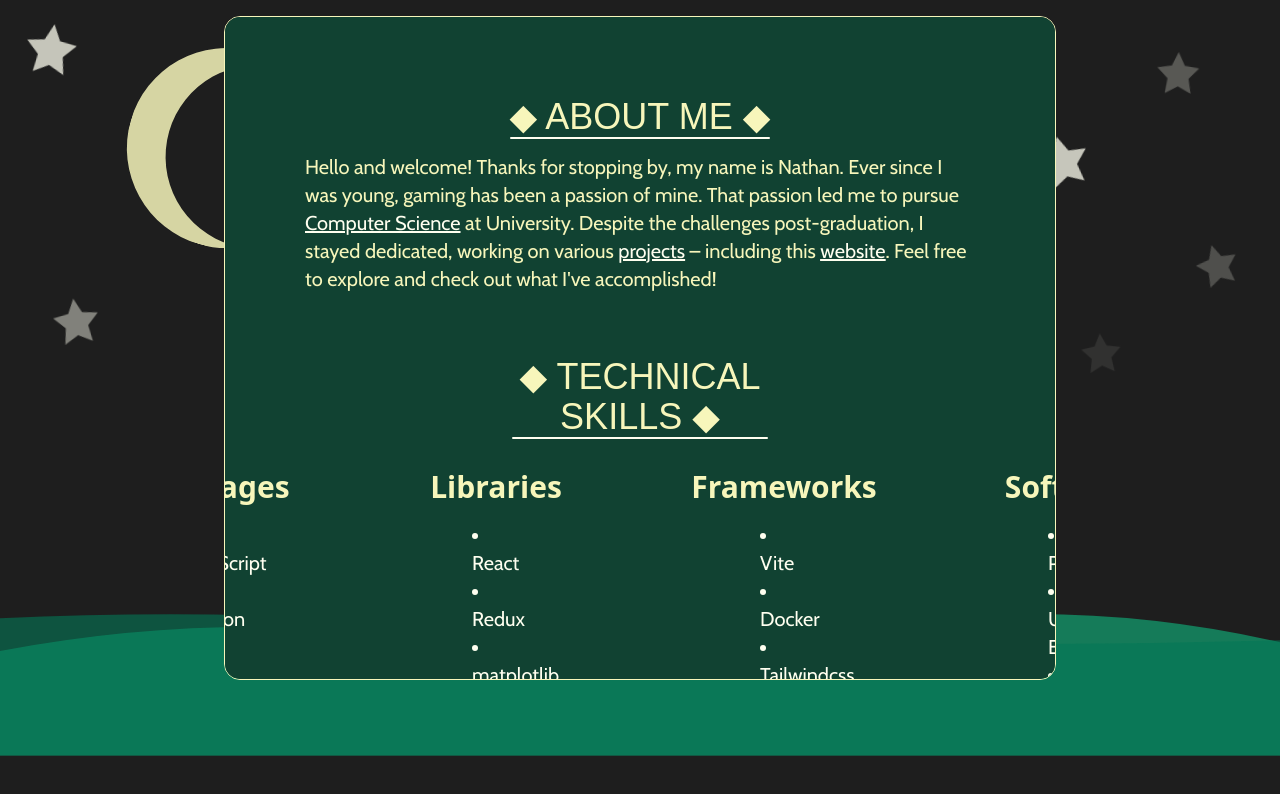
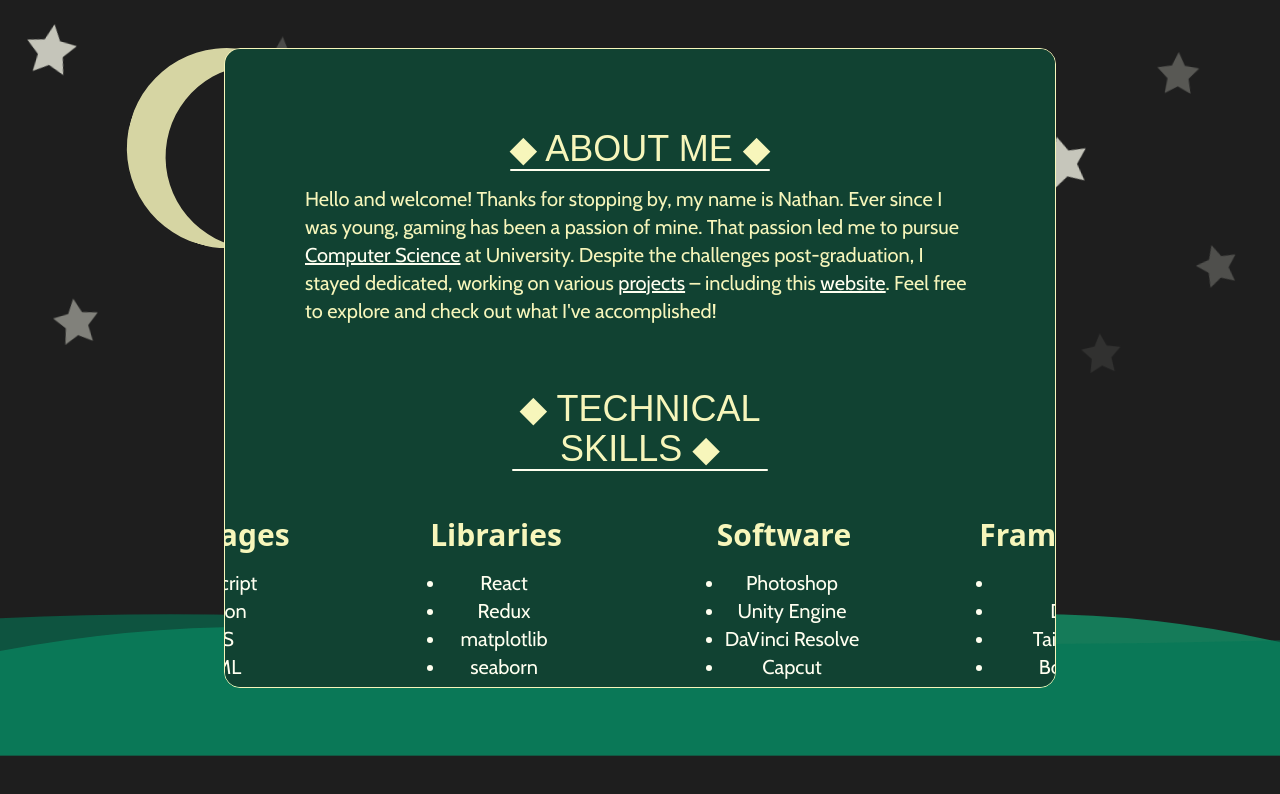
Before and after one commit to SmithNJ13/PortfolioWebsite, a React (Vite) app: page /home in a window 1280 px wide. Shown: the top 794 px of the page. Built offline with nearby package versions, Linux system fonts and the light colour scheme; a web font is replaced by a local one.

Commit message:
fixing pesky browser issues >:(

```diff
--- a/package.json
+++ b/package.json
@@ -6,6 +6,7 @@
   "scripts": {
     "dev": "vite",
     "build": "vite build",
+    "deploy": "npm run build && gh-pages -d dist -r git@github.com:SmithNJ13/SmithNJ13.github.io.git -b main",
     "lint": "eslint . --ext js,jsx --report-unused-disable-directives --max-warnings 0",
     "preview": "vite preview"
   },
@@ -26,6 +27,7 @@
     "eslint-plugin-react": "^7.32.2",
     "eslint-plugin-react-hooks": "^4.6.0",
     "eslint-plugin-react-refresh": "^0.4.3",
+    "gh-pages": "^6.3.0",
     "postcss": "^8.4.35",
     "tailwindcss": "^3.4.1",
     "vite": "^4.4.5"
--- a/src/components/Main/index.jsx
+++ b/src/components/Main/index.jsx
@@ -16,7 +16,7 @@ const  Main = ({children}) => {
       }
     }, [loc.pathname])
   return (
-    <main id="mainBody" className="mx-1px text-stalelime flex flex-col justify-center items-center sm:h-[95vh] overflow-hidden sm:py-[4rem] sm:pt-[0rem] h-[100vh] py-[1rem]">
+    <main id="mainBody" className="mx-1px text-stalelime flex flex-col justify-center items-center sm:h-[96vh] overflow-hidden sm:py-[4rem] sm:pt-[2rem] pt-[1rem] h-[90vh] py-[1rem]">
         <div id="content" className="overflow-y-scroll bg-sherwood rounded-2xl border-[1px] border-stalelime sm:w-[65vw] w-[90vw] my-[1rem] py-[2rem] z-[99]">
           { !home && (
             <>
--- a/src/pages/homepage/index.jsx
+++ b/src/pages/homepage/index.jsx
@@ -15,42 +15,54 @@ const HomePage = () => {
             <h1 className="relative sm:text-4xl text-2xl text-center w-[16rem]">◆ TECHNICAL SKILLS ◆<span className="absolute bottom-[-2px] left-0 w-full h-[2px] bg-ivory rounded"></span></h1>
             <div className="mt-[2rem] sm:text-center flex sm:flex-row sm:gap-[6rem] gap-[1rem] sm:flex-nowrap flex-wrap mx-[1rem] sm:justify-evenly">
               <div className="sm:w-[12rem] w-[8rem] text-center">
-                <ul className="sm:text-3xl text-xl">Languages</ul>
-                <div className="flex flex-col text-start sm:text-xl text-base items-center text-ivory my-[1rem]">
-                  <li className="w-[3rem]">JavaScript</li>
-                  <li className="w-[3rem]">Python</li>
-                  <li className="w-[3rem]">CSS</li>
-                  <li className="w-[3rem]">HTML</li>
-                  <li className="w-[3rem]">C#</li>
+                <div className="flex flex-col sm:text-xl text-base items-center my-[1rem]">
+                <ul className="sm:text-3xl text-xl text-stalelime list-disc">Languages
+                  <div className="mt-[1rem] ml-[1rem]">
+                    <li className="w-auto sm:text-xl text-base text-ivory">JavaScript</li>
+                    <li className="w-auto sm:text-xl text-base text-ivory">Python</li>
+                    <li className="w-auto sm:text-xl text-base text-ivory">CSS</li>
+                    <li className="w-auto sm:text-xl text-base text-ivory">HTML</li>
+                    <li className="w-auto sm:text-xl text-base text-ivory">C#</li>
+                  </div>
+                </ul>
                 </div>
               </div>
               <div className="sm:w-[12rem] w-[8rem] text-center">
-                <ul className="sm:text-3xl text-xl">Libraries</ul>
-                <div className="flex flex-col text-start sm:text-xl text-base items-center text-ivory my-[1rem]">
-                  <li className="w-[3rem]">React</li>
-                  <li className="w-[3rem]">Redux</li>
-                  <li className="w-[3rem]">matplotlib</li>
-                  <li className="w-[3rem]">seaborn</li>
-                  <li className="w-[3rem]">numpy</li>
-                  <li className="w-[3rem]">pandas</li>
+                <div className="flex flex-col sm:text-xl text-base items-center my-[1rem]">
+                  <ul className="sm:text-3xl text-xl text-stalelime list-disc">Libraries
+                    <div className="mt-[1rem] ml-[1rem]">
+                      <li className="w-auto sm:text-xl text-base text-ivory">React</li>
+                      <li className="w-auto sm:text-xl text-base text-ivory">Redux</li>
+                      <li className="w-auto sm:text-xl text-base text-ivory">matplotlib</li>
+                      <li className="w-auto sm:text-xl text-base text-ivory">seaborn</li>
+                      <li className="w-auto sm:text-xl text-base text-ivory">numpy</li>
+                      <li className="w-auto sm:text-xl text-base text-ivory">pandas</li>
+                    </div>
+                  </ul>
                 </div>
               </div>
               <div className="sm:w-[12rem] w-[8rem] text-center">
-                <ul className="sm:text-3xl text-xl">Frameworks</ul>
-                <div className="flex flex-col text-start sm:text-xl text-base items-center text-ivory my-[1rem]">
-                  <li className="w-[3rem]">Vite</li>
-                  <li className="w-[3rem]">Docker</li>
-                  <li className="w-[3rem]">Tailwindcss</li>
-                  <li className="w-[3rem]">Bootstrap</li>
+                <div className="flex flex-col sm:text-xl text-base items-center my-[1rem]">
+                <ul className="sm:text-3xl text-xl text-stalelime list-disc">Software
+                  <div className="mt-[1rem] ml-[1rem]">
+                    <li className="w-auto sm:text-xl text-base text-ivory">Photoshop</li>
+                    <li className="w-auto sm:text-xl text-base text-ivory">Unity Engine</li>
+                    <li className="w-auto sm:text-xl text-base text-ivory">DaVinci Resolve</li>
+                    <li className="w-auto sm:text-xl text-base text-ivory">Capcut</li>
+                  </div>
+                </ul>
                 </div>
               </div>
               <div className="sm:w-[12rem] w-[8rem] text-center">
-                <ul className="sm:text-3xl text-xl">Software</ul>
-                <div className="flex flex-col text-start sm:text-xl text-base items-center text-ivory my-[1rem]">
-                  <li className="w-[3rem]">Photoshop</li>
-                  <li className="w-[3rem]">Unity Engine</li>
-                  <li className="w-[3rem]">DaVinci Resolve</li>
-                  <li className="w-[3rem]">Capcut</li>
+                <div className="flex flex-col sm:text-xl text-base items-center my-[1rem]">
+                <ul className="sm:text-3xl text-xl text-stalelime list-disc">Frameworks
+                  <div className="mt-[1rem] ml-[1rem]">
+                    <li className="w-auto sm:text-xl text-base text-ivory">Vite</li>
+                    <li className="w-auto sm:text-xl text-base text-ivory">Docker</li>
+                    <li className="w-auto sm:text-xl text-base text-ivory">Tailwindcss</li>
+                    <li className="w-auto sm:text-xl text-base text-ivory">Bootstrap</li>
+                  </div>
+                </ul>
                 </div>
               </div>
             </div>
```
Also changed, not shown: 1 other file (tests, documents, lock files or other folders).
